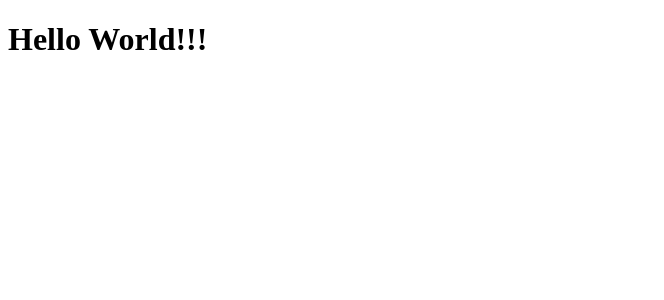
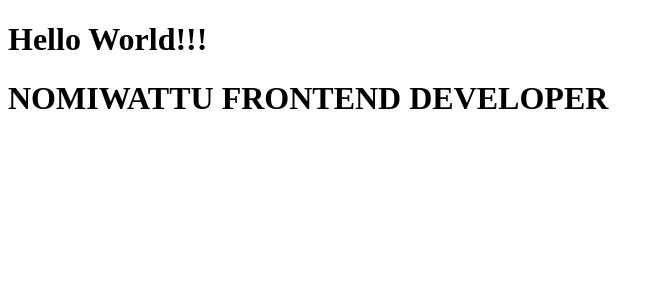
Before and after one commit to Naeemwattu/React-Tutorial, a React (Create React App) app in the folder 5.helloworld/: page / in a window 1280 px wide. Shown: the top 300 px of the page, without its empty margins (0-664 px from the left). Built offline with nearby package versions, Linux system fonts and the light colour scheme.

Commit message:
JSX CONCEPT

```diff
--- a/5.helloworld/public/index.html
+++ b/5.helloworld/public/index.html
@@ -5,6 +5,7 @@
     <link rel="icon" href="%PUBLIC_URL%/favicon.ico" />
     <meta name="viewport" content="width=device-width, initial-scale=1" />
     <meta name="theme-color" content="#000000" />
+    <link href="https://fonts.googleapis.com/css2?family=Lobster&display=swap" rel="stylesheet">
     <meta
       name="description"
       content="Web site created using create-react-app"
--- a/5.helloworld/src/index.js
+++ b/5.helloworld/src/index.js
@@ -1,7 +1,23 @@
 import React from "react";
+import { createElement } from "react";
 // var React = require("react");
 
 import ReactDOM from "react-dom"
 // var ReactDOM = require("react-dom");
 
-ReactDOM.render(<h1> Hello World!!! </h1>, document.getElementById('root'));
+// ReactDOM.render(<h1> Hello World!!! </h1>, document.getElementById('root'));
+
+
+// BABEL CONVERT THE CODE
+
+ReactDOM.render(React.createElement("h1",
+  null,
+  " Hello World!!! "),
+  document.getElementById('root'));
+
+
+// PURE JAVASCRIPT CODE
+
+var h1 = document.createElement('h1');
+h1.innerHTML = "NOMIWATTU FRONTEND DEVELOPER";
+document.getElementById('root').appendChild(h1);
```
